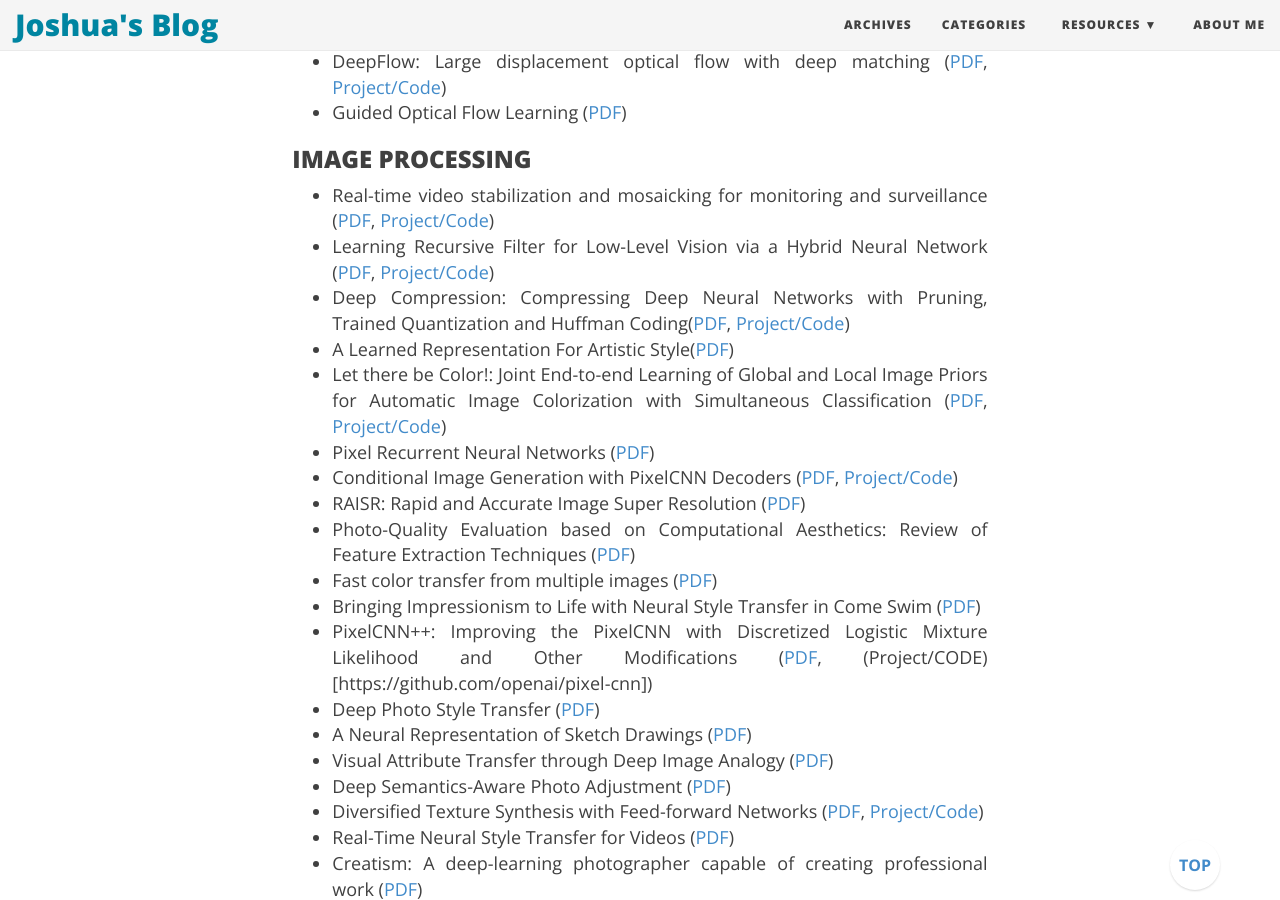
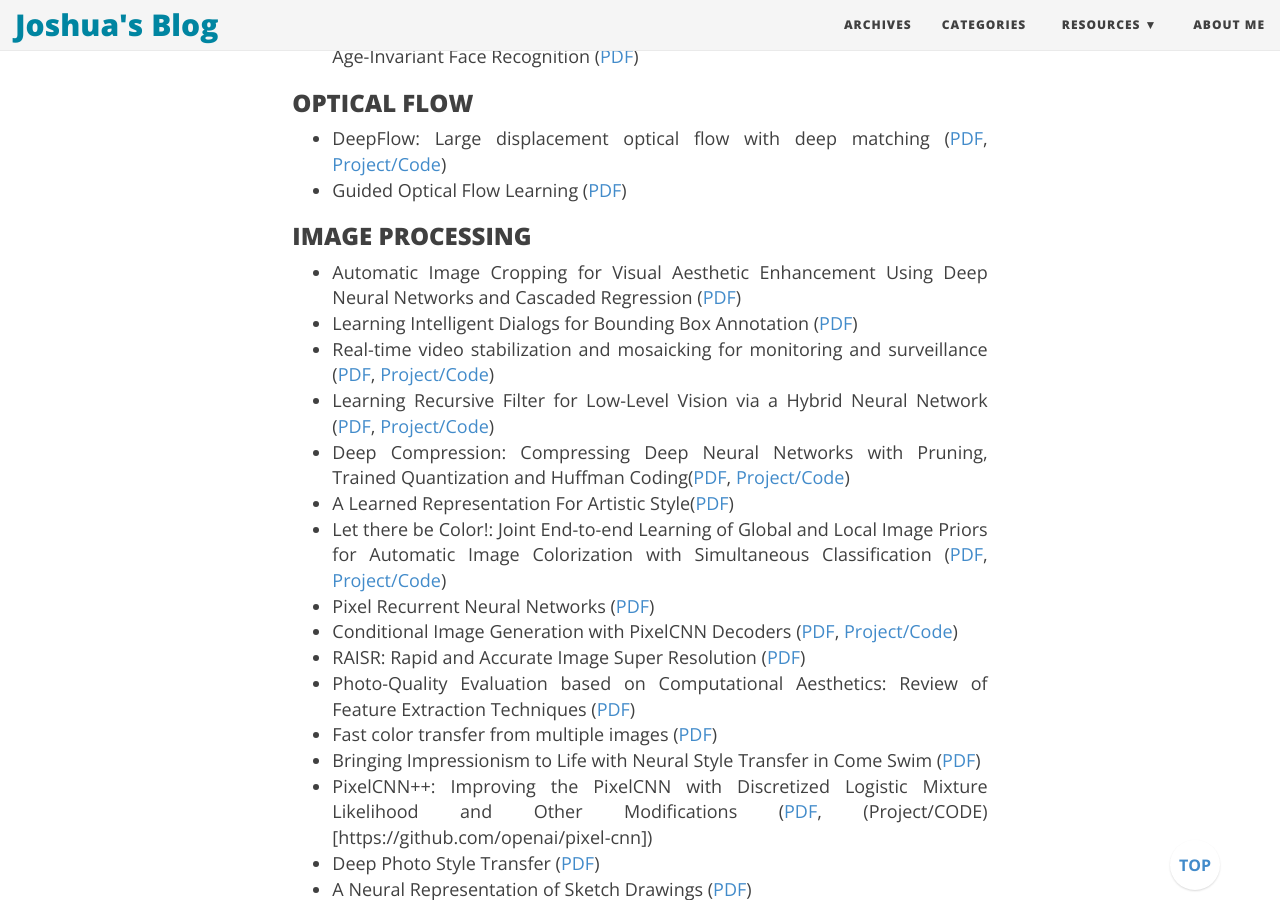
Before and after one commit to joshua19881228/joshua19881228.github.io, a Jekyll site: the page built from _posts/Computer_Vision/2016-08-25-my-jumble-of-computer-vision.md, in a window 1280 px wide and 900 px high, scrolled down 11183 px. Built offline with Jekyll 4.4.1, drawn with Linux system fonts in a browser that asks for light colours; nearby versions of some CDN libraries; formulas are drawn with MathJax 3; comment, search, counter and statistics services are not loaded; some of the changed text lies outside the part shown.

Commit message:
update post

```diff
--- a/_posts/Computer_Vision/2016-08-25-my-jumble-of-computer-vision.md
+++ b/_posts/Computer_Vision/2016-08-25-my-jumble-of-computer-vision.md
@@ -152,6 +152,8 @@
 
 ### TRACKING ###
 
+* Detect-and-Track: Efficient Pose Estimation in Videos ([PDF](https://arxiv.org/abs/1712.09184))
+* Track, then Decide: Category-Agnostic Vision-based Multi-Object Tracking ([PDF](https://arxiv.org/abs/1712.07920))
 * Spatially Supervised Recurrent Convolutional Neural Networks for Visual Object Tracking ([PDF](http://arxiv.org/abs/1607.05781), [Reading Note](http://joshua881228.webfactional.com/blog_reading-note-spatially-supervised-recurrent-convolutional-neural-networks-for-visual-object-tracking_125/))
 * Joint Tracking and Segmentation of Multiple Targets ([PDF](http://milanton.de/files/cvpr2015/cvpr2015-ext-abstr-anton.pdf), [Reading Note](http://joshua881228.webfactional.com/blog_reading-note-joint-tracking-and-segmentation-of-multiple-targets_70/))
 * Deep Tracking on the Move: Learning to Track the World from a Moving Vehicle using Recurrent Neural Networks ([PDF](https://arxiv.org/abs/1609.09365))
@@ -279,6 +281,8 @@
 
 ### IMAGE PROCESSING ###
 
+* Automatic Image Cropping for Visual Aesthetic Enhancement Using Deep Neural Networks and Cascaded Regression ([PDF](https://arxiv.org/abs/1712.09048))
+* Learning Intelligent Dialogs for Bounding Box Annotation ([PDF](https://arxiv.org/abs/1712.08087))
 * Real-time video stabilization and mosaicking for monitoring and surveillance ([PDF](http://ieeexplore.ieee.org/document/7886813/?reload=true), [Project/Code](https://github.com//a-jahani/Real-time-Video-Mosaic))
 * Learning Recursive Filter for Low-Level Vision via a Hybrid Neural Network ([PDF](http://faculty.ucmerced.edu/mhyang/papers/eccv16_rnn_filter.pdf), [Project/Code](https://github.com/Liusifei/caffe-lowlevel))
 * Deep Compression: Compressing Deep Neural Networks with Pruning, Trained Quantization and Huffman Coding([PDF](https://arxiv.org/abs/1510.00149), [Project/Code](https://github.com/songhan/Deep-Compression-AlexNet))
```
